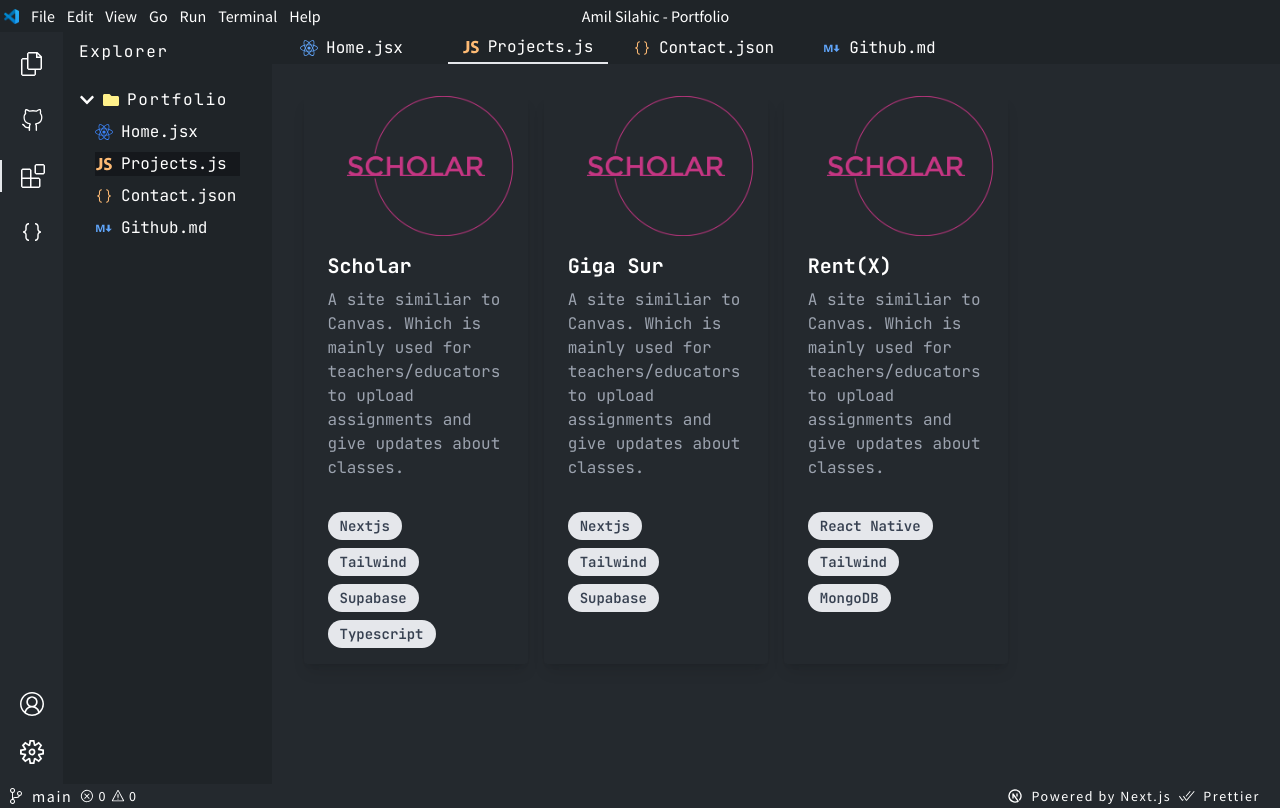
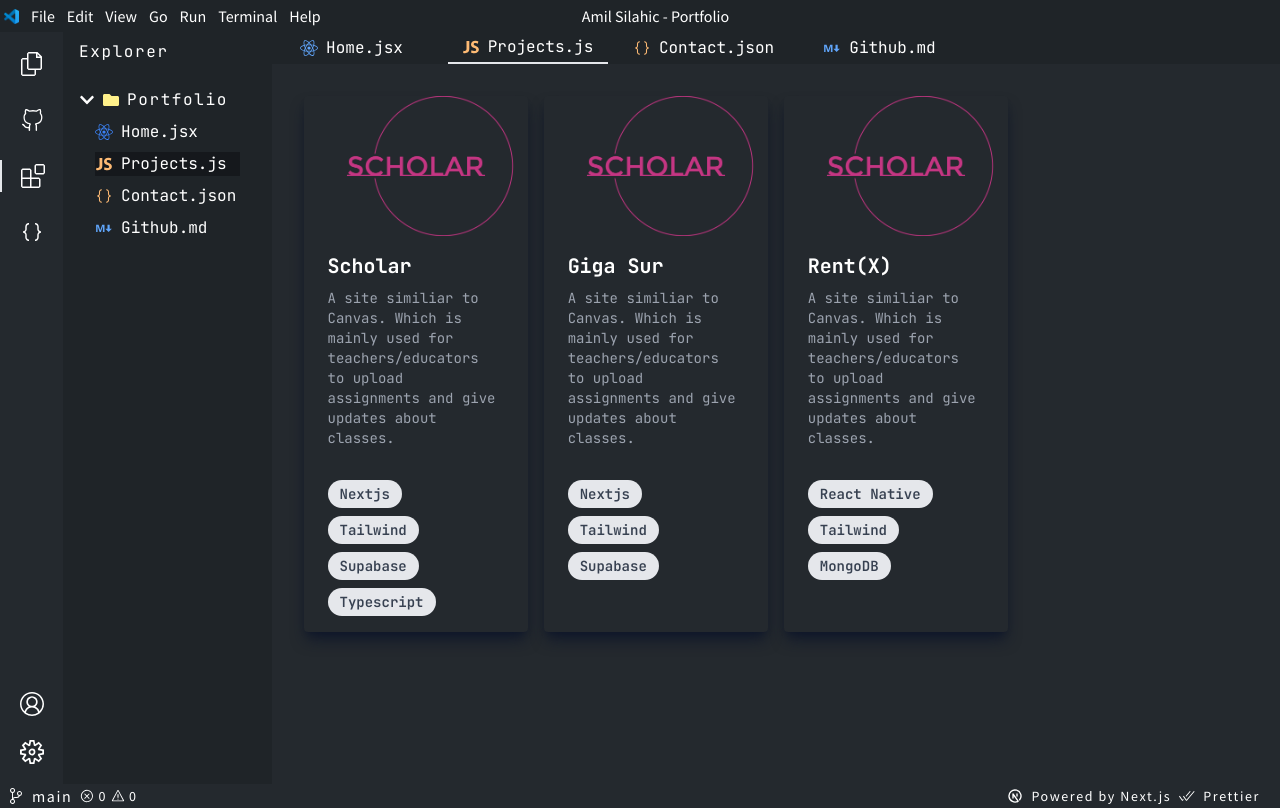
Before and after one commit to SilahicAmil/nextjs-updated-portfolio, a Next.js app: page /projects in a window 1280 px wide. Built offline with nearby package versions, Linux system fonts and the light colour scheme.

Commit message:
updating some styling to projectcard

```diff
--- a/components/ProjectsPage/ProjectCard.js
+++ b/components/ProjectsPage/ProjectCard.js
@@ -5,7 +5,7 @@
   console.log(tags);
 
   return (
-    <div className="max-w-sm rounded overflow-hidden shadow-lg">
+    <div className="max-w-sm rounded overflow-hidden shadow-lg shadow-slate-900 ">
       <Image
         className="w-full"
         src={`/images/${imageName}`}
@@ -15,7 +15,7 @@
       />
       <div className="px-6 py-4">
         <div className="font-bold text-xl mb-2">{title}</div>
-        <p className="text-gray-400 text-base">{description}</p>
+        <p className="text-gray-400 text-sm ">{description}</p>
       </div>
       <div className="px-6 pt-4 pb-2">
         {tags.map((tag) => {
```
